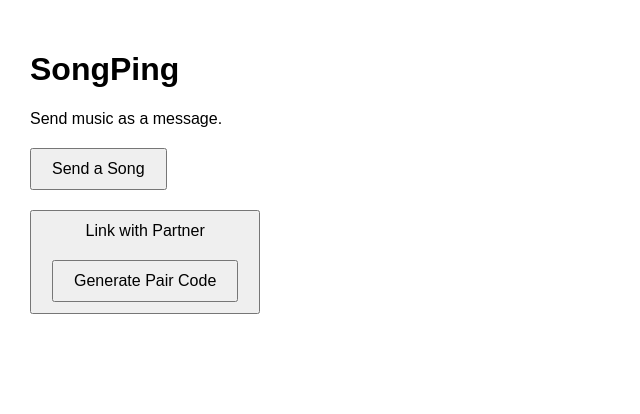
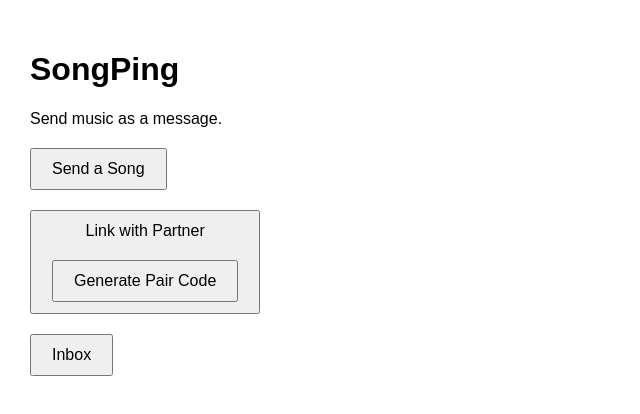
Before and after one commit to jasonsever79/SongPing, a Next.js app: page / in a window 1280 px wide. Shown: the top 414 px of the page, without its empty margins (0-640 px from the left). Built offline with nearby package versions, Linux system fonts and the light colour scheme.

Commit message:
Update page.tsx

```diff
--- a/app/page.tsx
+++ b/app/page.tsx
@@ -85,7 +85,31 @@ export default function Home() {
 
 </div>
           </button>
+<div style={{ marginTop: 20 }}>
 
+  <Link href="/inbox">
+
+    <button
+
+      style={{
+
+        padding: "10px 20px",
+
+        fontSize: "16px",
+
+        cursor: "pointer"
+
+      }}
+
+    >
+
+      Inbox
+
+    </button>
+
+  </Link>
+
+</div>
         </Link>
 
       </div>
```
